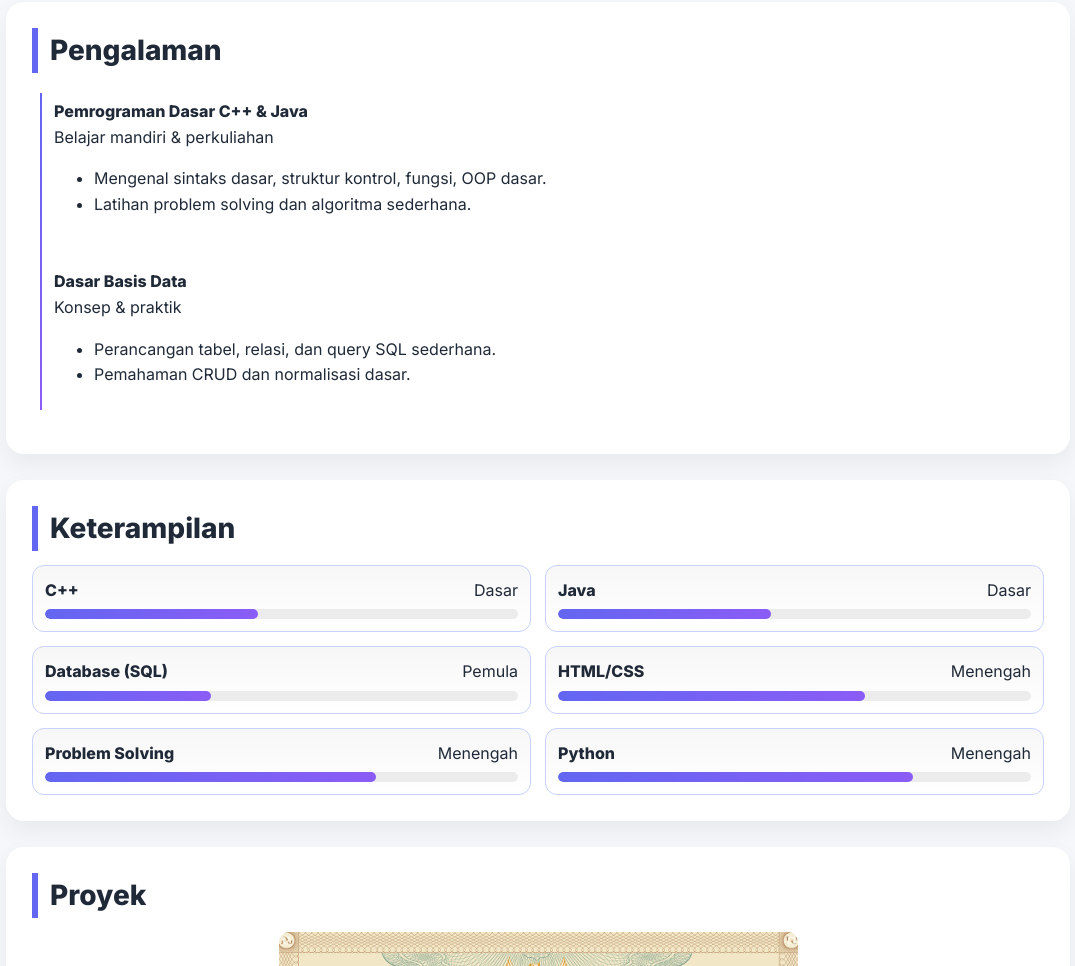
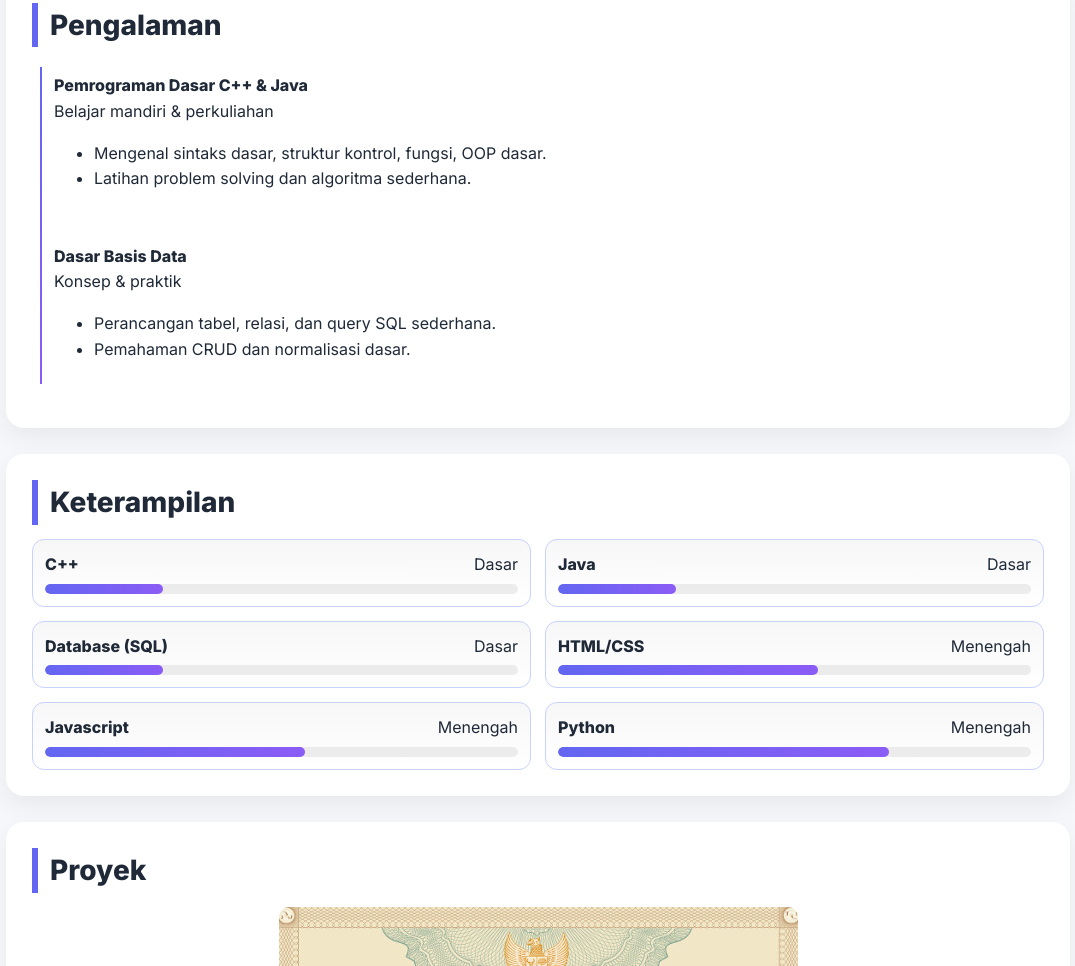
Before and after one commit to MFARISALRAFIQ/faris, a plain HTML site: page index.html in a window 1280 px wide. Shown: the part 1379-2345 px from the top of the page, without its empty margins (102-1177 px from the left). Drawn offline with Linux system fonts and the light colour scheme.

Commit message:
nyetel bar dan motto hidup

```diff
--- a/index.html
+++ b/index.html
@@ -186,7 +186,7 @@
         <p><strong>Email:</strong> alrafiqmfaris@gmail.com</p>
         <p><strong>WhatsApp:</strong> 082181598649</p>
         <p><strong>Hobi:</strong> bermain game, ngoding, nonton anime, berkendara</p>
-        <p><strong>Motto Hidup:</strong> Jika orang lain bisa kenapa harus saya, jika orang lain tidak bisa ya apalagi saya</p>
+        <p><strong>Motto Hidup:</strong> Alon-alon asal kelakon</p>
       </div>
       <p class="muted">Mahasiswa S1 Ilmu Komputer di UNIMED (mulai 2024). Minat pada pengembangan web, pemrograman (C++,Java, python), dan basis data. Selalu antusias mempelajari hal baru serta membangun proyek nyata.</p>
     </div>
@@ -261,27 +261,27 @@
     <div class="skills">
       <div class="skill">
         <div class="skill-head"><strong>C++</strong><span class="muted">Dasar</span></div>
-        <div class="bar"><span data-width="45%"></span></div>
+        <div class="bar"><span data-width="25%"></span></div>
       </div>
       <div class="skill">
         <div class="skill-head"><strong>Java</strong><span class="muted">Dasar</span></div>
-        <div class="bar"><span data-width="45%"></span></div>
+        <div class="bar"><span data-width="25%"></span></div>
       </div>
       <div class="skill">
-        <div class="skill-head"><strong>Database (SQL)</strong><span class="muted">Pemula</span></div>
-        <div class="bar"><span data-width="35%"></span></div>
+        <div class="skill-head"><strong>Database (SQL)</strong><span class="muted">Dasar</span></div>
+        <div class="bar"><span data-width="25%"></span></div>
       </div>
       <div class="skill">
         <div class="skill-head"><strong>HTML/CSS</strong><span class="muted">Menengah</span></div>
-        <div class="bar"><span data-width="65%"></span></div>
+        <div class="bar"><span data-width="55%"></span></div>
       </div>
       <div class="skill">
-        <div class="skill-head"><strong>Problem Solving</strong><span class="muted">Menengah</span></div>
-        <div class="bar"><span data-width="70%"></span></div>
+        <div class="skill-head"><strong>Javascript</strong><span class="muted">Menengah</span></div>
+        <div class="bar"><span data-width="55%"></span></div>
       </div>
       <div class="skill">
         <div class="skill-head"><strong>Python</strong><span class="muted">Menengah</span></div>
-        <div class="bar"><span data-width="75%"></span></div>
+        <div class="bar"><span data-width="70%"></span></div>
 </div>
 
     </div>
```
